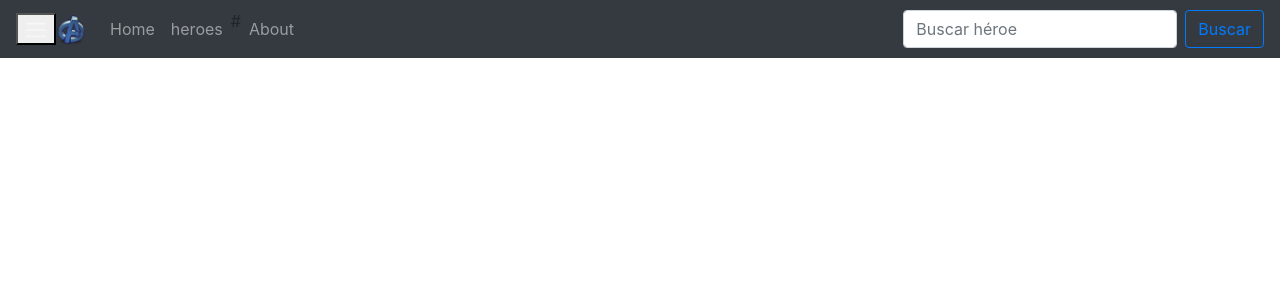
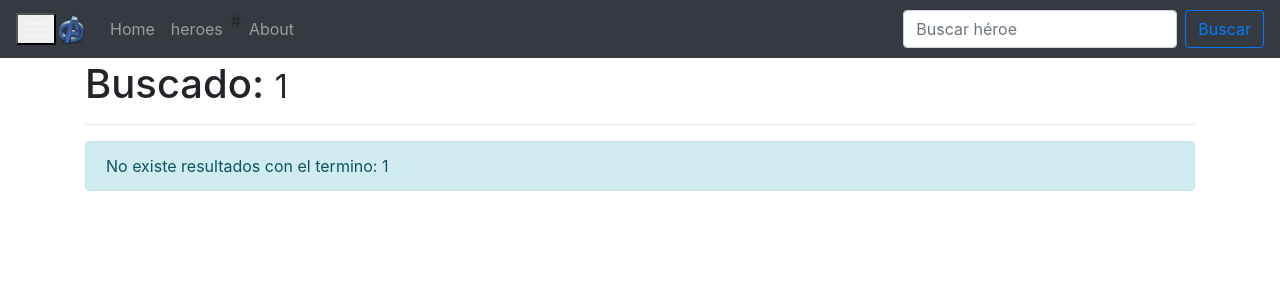
Before and after one commit to Vomitory1/AngularSPA-github, an Angular app: page /buscar/1 in a window 1280 px wide. Before the commit this address led to /. Shown: the top 300 px of the page. Built offline with nearby package versions, Linux system fonts and the light colour scheme.

Commit message:
arreglando la vuelta

```diff
--- a/src/app/app.module.ts
+++ b/src/app/app.module.ts
@@ -14,6 +14,7 @@ import { HomeComponent } from './components/home/home.component';
 import { AboutComponent } from './components/about/about.component';
 import { HeroesComponent } from './components/heroes/heroes.component';
 import { HeroeComponent } from './components/heroe/heroe.component';
+import { BuscadorComponent } from './components/buscador/buscador.component';
 
 
 @NgModule({
@@ -23,7 +24,8 @@ import { HeroeComponent } from './components/heroe/heroe.component';
     HomeComponent,
     AboutComponent,
     HeroesComponent,
-    HeroeComponent
+    HeroeComponent,
+    BuscadorComponent
   ],
   imports: [
     BrowserModule,
--- a/src/app/app.routes.ts
+++ b/src/app/app.routes.ts
@@ -3,6 +3,9 @@ import { HomeComponent } from './components/home/home.component';
 import { AboutComponent } from './components/about/about.component';
 import { HeroesComponent } from './components/heroes/heroes.component';
 import { HeroeComponent } from './components/heroe/heroe.component';
+import { BuscadorComponent } from './components/buscador/buscador.component';
+
+
 
 
 const APP_ROUTES: Routes = [
@@ -10,6 +13,7 @@ const APP_ROUTES: Routes = [
   { path: 'about', component: AboutComponent },
   { path: 'heroes', component: HeroesComponent },
   { path: 'heroe/:id', component: HeroeComponent },
+  { path: 'buscar/:termino', component: BuscadorComponent },
   { path: '**', pathMatch: 'full', redirectTo: '' }
 ];
 
--- /dev/null
+++ b/src/app/components/buscador/buscador.component.html
@@ -0,0 +1,38 @@
+<h1>Buscado:
+  <small>{{termino}}</small>
+</h1>
+<hr>
+
+<div class="row animated fadeIn fast" *ngIf="heroesArr.length == 0 ">
+  <div class="col-md-12">
+    <div class="alert alert-info" role="alert">
+      No existe resultados con el termino: {{termino}}
+
+    </div>
+  </div>
+</div>
+
+
+<div class="card-columns">
+  <div class="card animated fadeIn fast" *ngFor="let heroe of heroesArr; let i = index ">
+    <img class="card-img-top img-fluid" [src]="heroe.img" [alt]="heroe.nombre">
+    <div class="card-block">
+      <h4 class="card-title">{{heroe.nombre}}</h4>
+      <div id="bodydesc" style="margin-left:auto; margin-right:auto; width:auto; height: 100px; overflow-y: auto;
+        overflow-x: hidden;">
+        <p class="card-text" style="float:left; width:auto;">{{heroe.bio}}</p>
+      </div>
+      <p class="card-text">
+        <small class="text-muted">{{heroe.aparicion}}</small>
+      </p>
+      <button type="button" (click)="verHeroe(i)" class="btn btn-outlet-primary btn-block">
+        Ver más...
+      </button>
+
+    </div>
+  </div>
+
+
+
+
+</div>
--- /dev/null
+++ b/src/app/components/buscador/buscador.component.ts
@@ -0,0 +1,31 @@
+import { Component, OnInit } from '@angular/core';
+import { ActivatedRoute } from '@angular/router';
+import { log } from 'util';
+import { HeroesService, Heroe } from '../../servicios/heroes.service';
+
+
+@Component({
+  selector: 'app-buscador',
+  templateUrl: './buscador.component.html'
+})
+export class BuscadorComponent implements OnInit {
+   heroesArr:Heroe[] = [];
+   termino:string;
+
+
+  constructor(private activatedRoute: ActivatedRoute,
+  private _heroesService:HeroesService) {
+
+
+    }
+
+  ngOnInit() {
+
+    this.activatedRoute.params.subscribe(params => {
+      this.termino = params['termino'];
+      this.heroesArr = this._heroesService.buscarHeroes(params['termino']);
+      console.log(  this.heroesArr);
+    });
+  }
+
+}
--- a/src/app/components/heroes/heroes.component.ts
+++ b/src/app/components/heroes/heroes.component.ts
@@ -20,7 +20,6 @@ export class HeroesComponent implements OnInit {
     //console.log('ngonIninit');
     this.heroes = this._heroesService.getHeroes();
     //console.log(this.heroes);
-
   }
 
   verHeroe(idx:number){
--- a/src/app/components/shared/navbar/navbar.component.ts
+++ b/src/app/components/shared/navbar/navbar.component.ts
@@ -1,4 +1,5 @@
 import { Component, OnInit } from '@angular/core';
+import { Router } from '@angular/router';
 
 @Component({
   selector: 'app-navbar',
@@ -6,14 +7,14 @@ import { Component, OnInit } from '@angular/core';
 })
 export class NavbarComponent implements OnInit {
 
-  constructor() { }
+  constructor(private router:Router) { }
 
   ngOnInit() {
   }
 
   buscarHeroe(termino:string){
     console.log(termino);
-
+      this.router.navigate(['/buscar', termino] );
   }
 
 }
--- a/src/app/servicios/heroes.service.ts
+++ b/src/app/servicios/heroes.service.ts
@@ -66,7 +66,18 @@ export class HeroesService {
 
     public getHeroe(idx:string ){
       return this.heores[idx];
+    }
+    public buscarHeroes(termino:string){
+      let heroesArr:Heroe[] = [];
+      termino = termino.toLowerCase();
 
+      for(let heroe of this.heores){
+        let nombre = heroe.nombre.toLowerCase();
+        if(nombre.indexOf(termino)>=0){
+          heroesArr.push(heroe);
+        }
+      }
+      return heroesArr;
     }
 }
 
```
